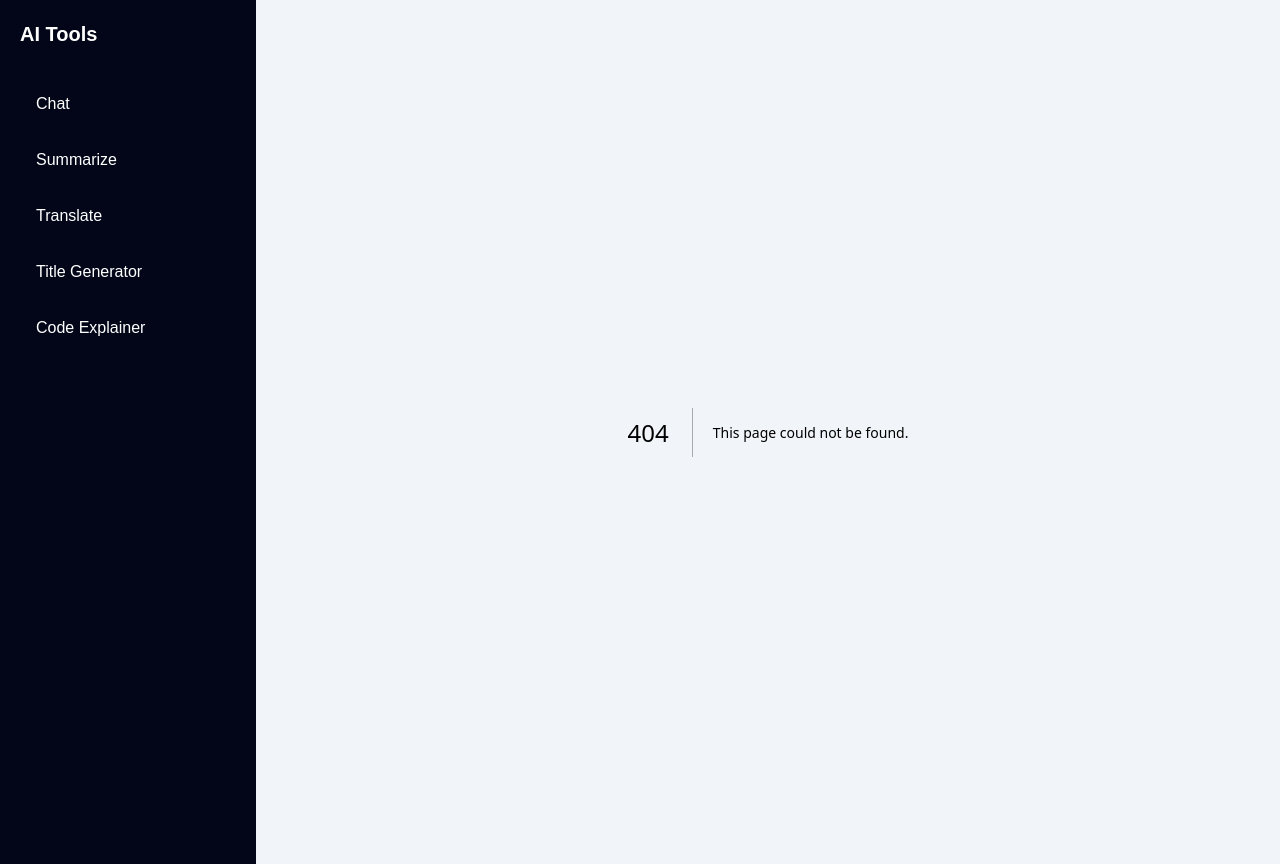
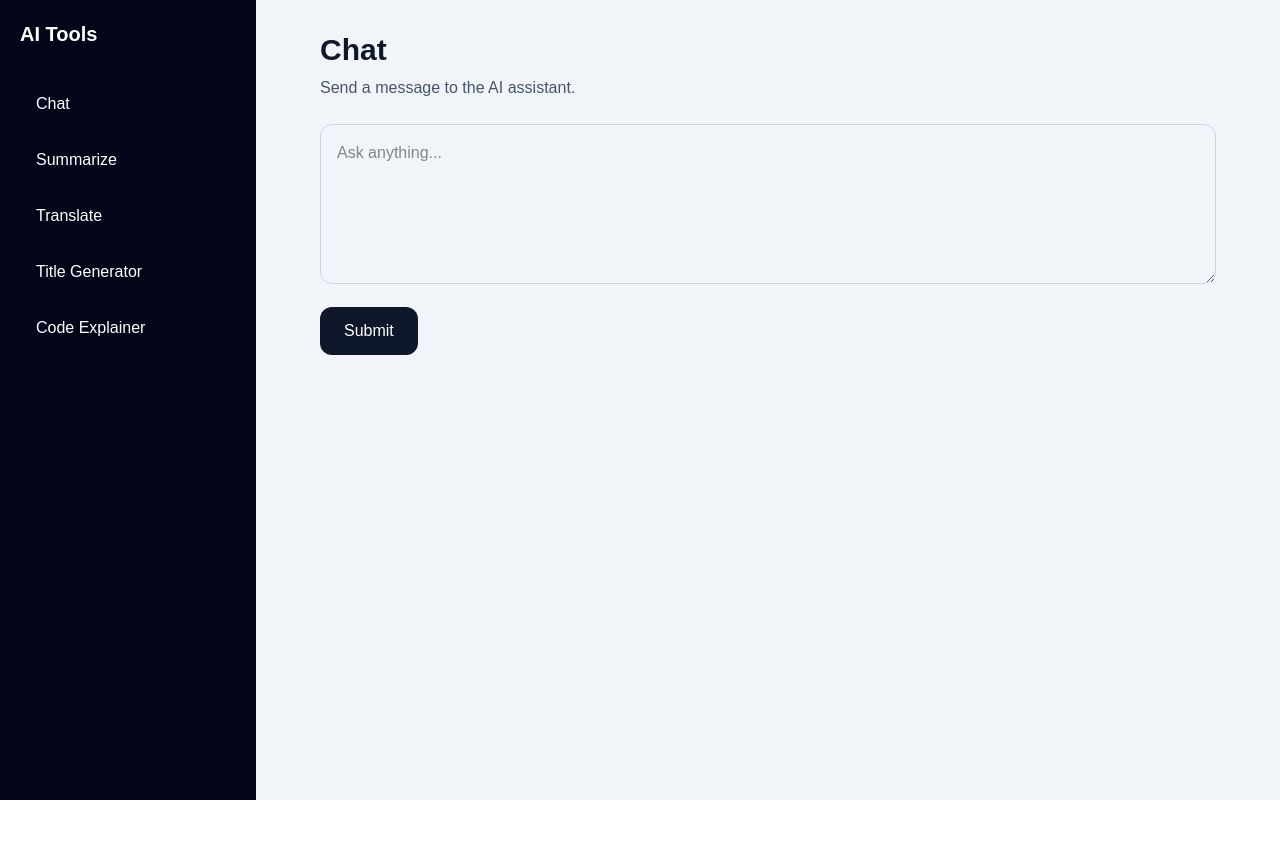
Before and after one commit to juberu315/simple-ai-tools-dashboard, a Next.js app: page /chat in a window 1280 px wide. Before the commit this address had no page. After the commit the page ends 800 px from the top, so only its background shows below. Built offline with nearby package versions, Linux system fonts and the light colour scheme; no server answers.

Commit message:
feat/build chat page

```diff
--- /dev/null
+++ b/app/chat/page.tsx
@@ -0,0 +1,12 @@
+import AIToolForm from "@/components/AIToolForm";
+
+export default function ChatPage() {
+  return (
+    <AIToolForm
+      title="Chat"
+      description="Send a message to the AI assistant."
+      endpoint="chat"
+      placeholder="Ask anything..."
+    />
+  );
+}
```
